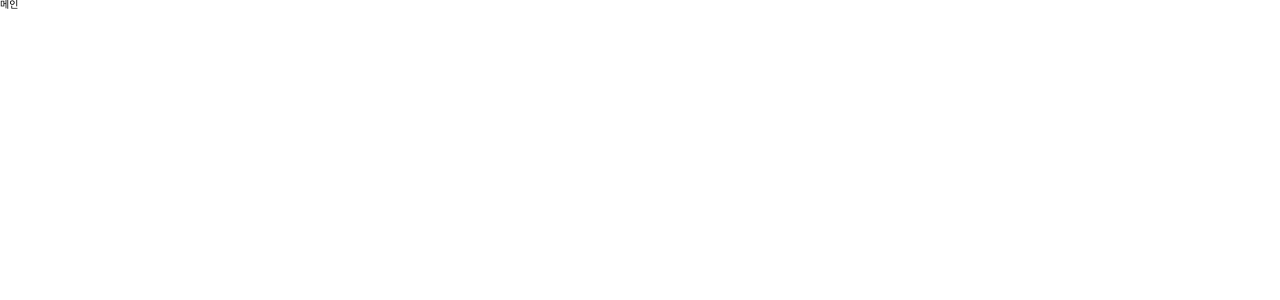
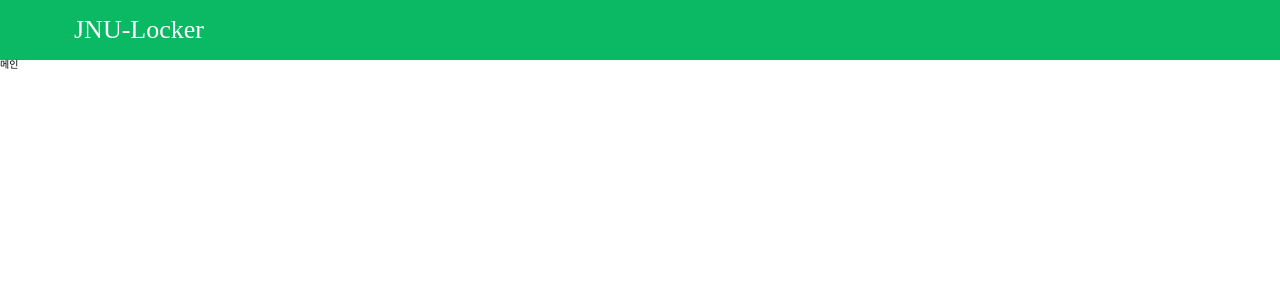
Before and after one commit to DDING-MIN-YEONG/JNU-LOCKER-FE, a Next.js app: page / in a window 1280 px wide. Shown: the top 300 px of the page. Built offline with nearby package versions, Linux system fonts and the light colour scheme.

Commit message:
feat: Header 컴포넌트 구현

```diff
--- a/src/app/layout.tsx
+++ b/src/app/layout.tsx
@@ -1,6 +1,7 @@
 import type { Metadata } from "next";
 import "@/styles/_reset.scss";
 import Providers from "@/components/common/Providers/Providers";
+import Header from "@/components/common/Header";
 
 export const metadata: Metadata = {
   title: "전남대학교 사물함 신청 서비스",
@@ -15,7 +16,10 @@ export default function RootLayout({
   return (
     <html lang="ko">
       <body>
-        <Providers>{children}</Providers>
+        <Providers>
+          <Header />
+          {children}
+        </Providers>
       </body>
     </html>
   );
--- /dev/null
+++ b/src/components/common/Header/index.module.scss
@@ -0,0 +1,12 @@
+.header {
+  width: 100%;
+  height: 6rem;
+  background-color: $primary;
+  @include flexSort(row, null, center, null);
+  @include chnamFont(2.6rem, 400, normal);
+}
+
+.logo {
+  color: white;
+  margin-left: 7.4rem;
+}
--- /dev/null
+++ b/src/components/common/Header/index.tsx
@@ -0,0 +1,16 @@
+import classNames from "classnames/bind";
+import styles from "@/components/common/Header/index.module.scss";
+import Link from "next/link";
+import { ROUTE } from "@/constants/routes";
+
+const cn = classNames.bind(styles);
+
+export default function Header() {
+  return (
+    <header className={cn("header")}>
+      <Link href={ROUTE.MAIN} className={cn("logo")}>
+        JNU-Locker
+      </Link>
+    </header>
+  );
+}
--- /dev/null
+++ b/src/components/page/SignUp/index.tsx
@@ -0,0 +1,3 @@
+export default function SignUp() {
+  return <div>SignUp</div>;
+}
--- /dev/null
+++ b/src/constants/routes/index.ts
@@ -0,0 +1,3 @@
+export const ROUTE = {
+  MAIN: "/",
+};
--- a/src/styles/_color.scss
+++ b/src/styles/_color.scss
@@ -0,0 +1 @@
+$primary: #0bb964;
```
